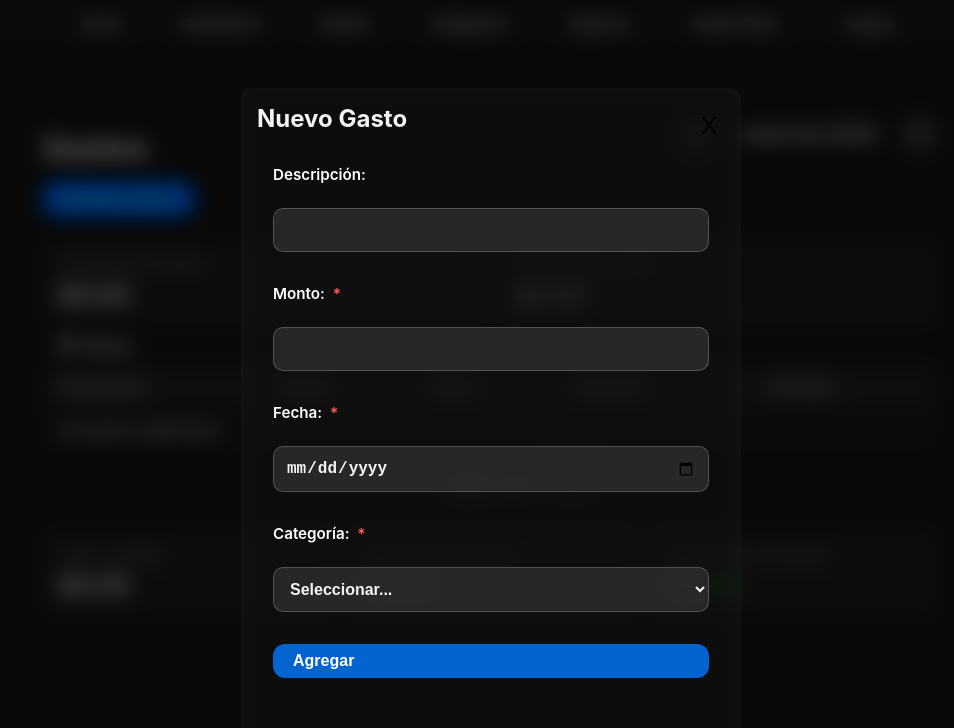
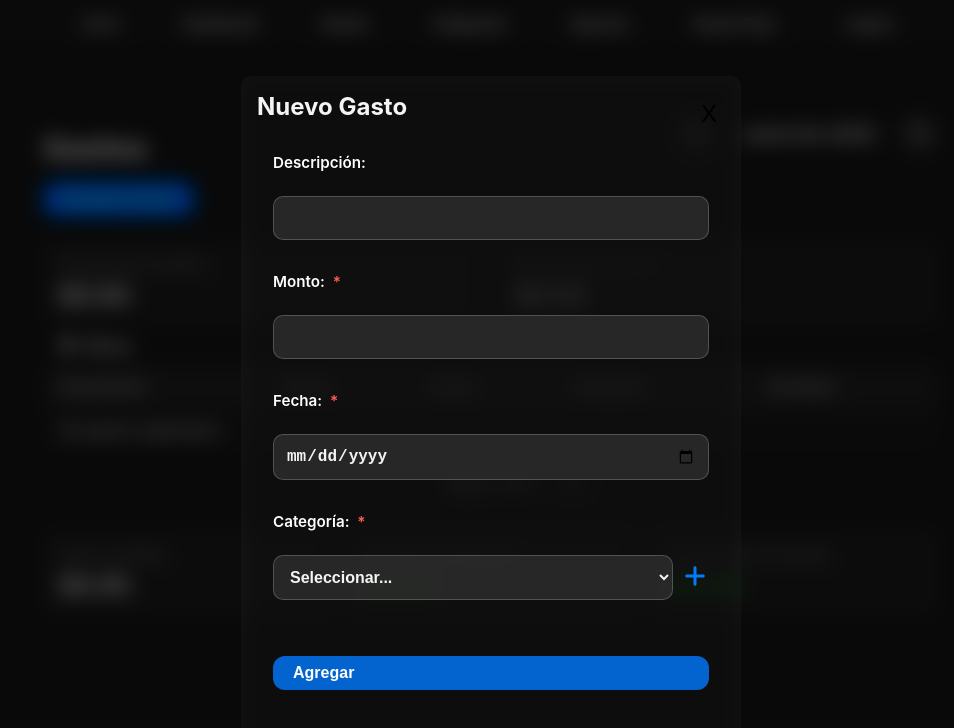
Before and after one commit to agarciaprogrammer/budget-tracker-fs, a React (Vite) app in the folder frontend/: page /expenses in a window 1280 px wide. Both pictures are taken after a click on the button "Agregar Gasto". Shown: the top 728 px of the page, without its empty margins (149-1103 px from the left). Built offline with nearby package versions, Linux system fonts and the light colour scheme.

Commit message:
Updated Dashboard UI and Expenses + Button to add category

```diff
--- a/frontend/src/pages/Dashboard.tsx
+++ b/frontend/src/pages/Dashboard.tsx
@@ -12,6 +12,7 @@ import { getCategories } from '../services/categoryService';
 import { getFixedExpensesByUserId } from '../services/fixedExpenseService';
 import { getCurrentUser } from '../services/authService';
 import type { Expense, Income, Category, FixedExpense } from '../types';
+import type { TooltipProps } from 'recharts';
 
 const COLORS = ['#0088FE', '#00C49F', '#FFBB28', '#FF8042', '#8884D8', '#82CA9D'];
 
@@ -206,6 +207,20 @@ export default function Dashboard() {
     return ((currentMonthTotal - previousMonthTotal) / previousMonthTotal) * 100;
   };
 
+
+
+  const CustomPieTooltip = ({ active, payload }: TooltipProps<'value', string>) => {
+    if (active && payload && payload.length) {
+      const { name, value } = payload[0];
+      return (
+        <div style={{ background: 'white', color: 'black', padding: '8px', borderRadius: '4px' }}>
+          <span>{name}: ${value}</span>
+        </div>
+      );
+    }
+    return null;
+  };
+
   const kpis = calculateKPIs();
   const categoryData = prepareCategoryData();
   const monthlyData = prepareMonthlyData();
@@ -316,6 +331,7 @@ export default function Dashboard() {
                       ))}
                     </Pie>
                     <Tooltip
+                      content={<CustomPieTooltip />}
                       contentStyle={{
                         color: 'black',
                         backgroundColor: 'white',
--- a/frontend/src/pages/Expenses.tsx
+++ b/frontend/src/pages/Expenses.tsx
@@ -1,4 +1,5 @@
 import { useEffect, useState } from 'react';
+import { useNavigate } from 'react-router-dom';
 import styles from '../styles/global.module.css';
 import { getExpenses, createExpense, deleteExpense, updateExpense } from '../services/expenseService';
 import { getCategories } from '../services/categoryService';
@@ -9,7 +10,7 @@ import type { Category, Expense, FixedExpense, Income } from '../types';
 import Modal from '../components/Modal';
 import FormField from '../components/FormField';
 import { FontAwesomeIcon } from '@fortawesome/react-fontawesome';
-import { faChevronLeft, faChevronRight, faFilter, faSortUp, faSortDown } from '@fortawesome/free-solid-svg-icons';
+import { faChevronLeft, faChevronRight, faFilter, faSortUp, faSortDown, faPlus } from '@fortawesome/free-solid-svg-icons';
 
 export default function Expenses() {
   const [expenses, setExpenses] = useState<Expense[]>([]);
@@ -37,6 +38,7 @@ export default function Expenses() {
   const [currentPage, setCurrentPage] = useState(1);
   const itemsPerPage = 6;
   const currentUser = getCurrentUser();
+  const navigate = useNavigate();
 
   const fetchExpenses = async () => {
     if (!currentUser) return;
@@ -423,6 +425,7 @@ export default function Expenses() {
             onChange={(e) => setDate(e.target.value)}
             required
           />
+          <div className={styles.categoryFieldRow}>
             <FormField
               label="Categoría: "
               name="category"
@@ -435,6 +438,15 @@ export default function Expenses() {
               }))}
               required
             />
+            <button
+              type="button"
+              className={styles.iconButton}
+              title="Agregar nueva categoría"
+              onClick={() => navigate('/category')}
+            >
+              <FontAwesomeIcon icon={faPlus} />
+            </button>
+          </div>
           <button type="submit" className={styles.buttonFormField}>
             {editingExpense ? "Guardar" : "Agregar"}
           </button>
--- a/frontend/src/styles/global.module.css
+++ b/frontend/src/styles/global.module.css
@@ -666,3 +666,47 @@ body {
 .buttonExpanded:hover {
   transform: translateX(15rem);
 }
+
+.iconButton {
+  display: flex;
+  align-items: center;
+  justify-content: center;
+  width: 10%;
+  margin-top: -1.5rem;
+  background: none;
+  color: #007aff;
+  border: none;
+  cursor: pointer;
+  padding: 0.5rem;
+  border-radius: 4px;
+  transition: color 0.2s;
+}
+
+.iconButton:hover {
+  color: #4fa4ff;
+}
+
+.categoryFieldRow {
+  display: flex;
+  align-items: flex-end;
+  gap: 0.5rem;
+  margin-bottom: 1.5rem;
+}
+
+.selectFormField {
+  width: 100%;
+  min-width: 25rem;
+}
+
+.iconButton {
+  width: 5rem;
+  height: 5rem;
+  margin-top: 0;
+  padding: 0;
+  font-size: 1.1rem;
+}
+
+.iconButton svg {
+  width: 1.5rem;
+  height: 1.5rem;
+}
```
Lines whose indentation alone changed are shown as unchanged.
